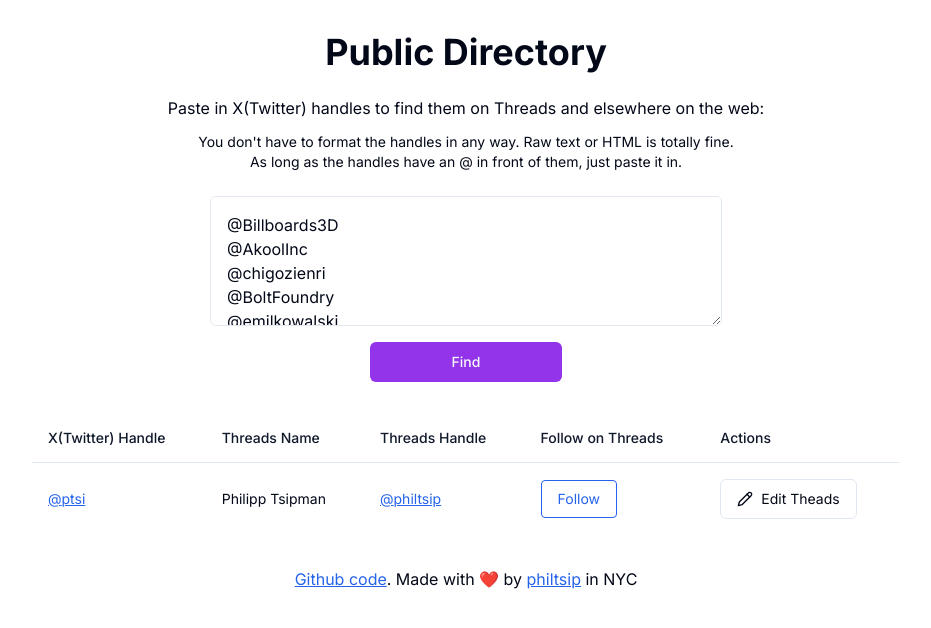
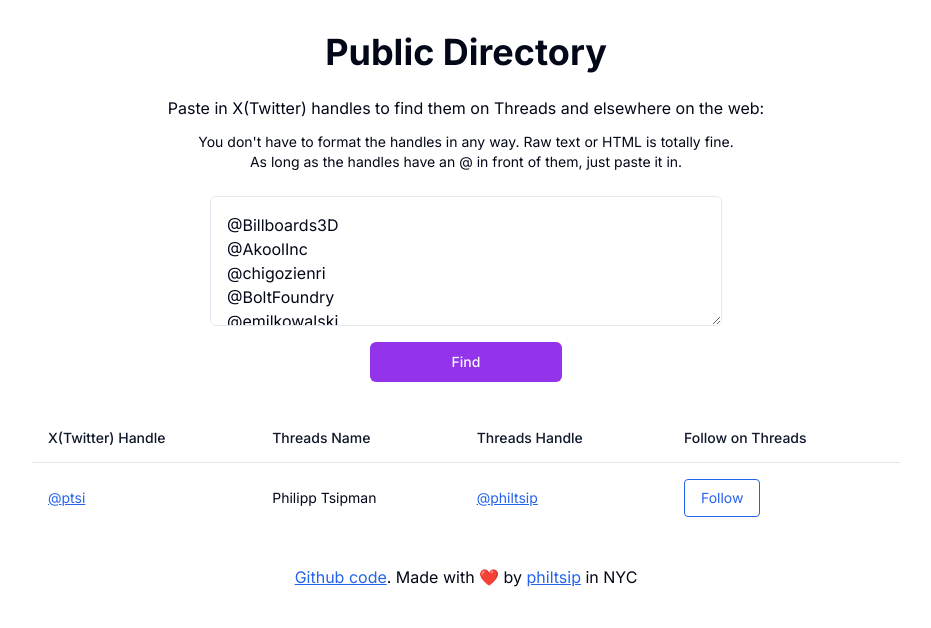
Before and after one commit to publicdirectory/publicdirectory, a Next.js app: page / in a window 1280 px wide. Shown: the top 628 px of the page, without its empty margins (174-1105 px from the left). Built offline with nearby package versions, Linux system fonts and the light colour scheme.

Commit message:
hid actions for now

```diff
--- a/app/page.tsx
+++ b/app/page.tsx
@@ -158,7 +158,7 @@
             <TableHead className="text-slate-900">Threads Name</TableHead>
             <TableHead className="text-slate-900">Threads Handle</TableHead>
             <TableHead className="text-slate-900">Follow on Threads</TableHead>
-            <TableHead className="text-slate-900">Actions</TableHead>
+            {/* <TableHead className="text-slate-900">Actions</TableHead> */}
             {/* <TableHead className="text-slate-900">Other</TableHead> */}
           </TableRow>
         </TableHeader>
@@ -207,7 +207,7 @@
                   ""
                 )}
               </TableCell>
-              <TableCell>
+              {/*<TableCell>
                 <Dialog>
                   <DialogTrigger asChild>
                     <Button variant="outline" className="font-normal">
@@ -230,10 +230,6 @@
                       <DialogTitle>
                         {handle.threads_exists ? "Edit" : "Add"} Threads handle
                       </DialogTitle>
-                      {/* <DialogDescription>
-                        Make changes to your profile here. Click save when
-                        you're done.
-                      </DialogDescription> */}
                     </DialogHeader>
                     <div className="grid gap-4 py-4">
                       <div className="grid grid-cols-6 items-center gap-4">
@@ -285,7 +281,7 @@
                     </DialogFooter>
                   </DialogContent>
                 </Dialog>
-              </TableCell>
+              </TableCell> */}
               {/* <TableCell>{handle.other}</TableCell> */}
             </TableRow>
           ))}
--- a/public/directory.json
+++ b/public/directory.json
@@ -9,7 +9,7 @@
   "BoltFoundry": {
     "x_handle": "BoltFoundry",
     "threads_name": "Bolt Foundry",
-    "threads_handle": "bolt",
+    "threads_handle": "BoltFoundry",
     "threads_exists": true,
     "other": ""
   }
```
